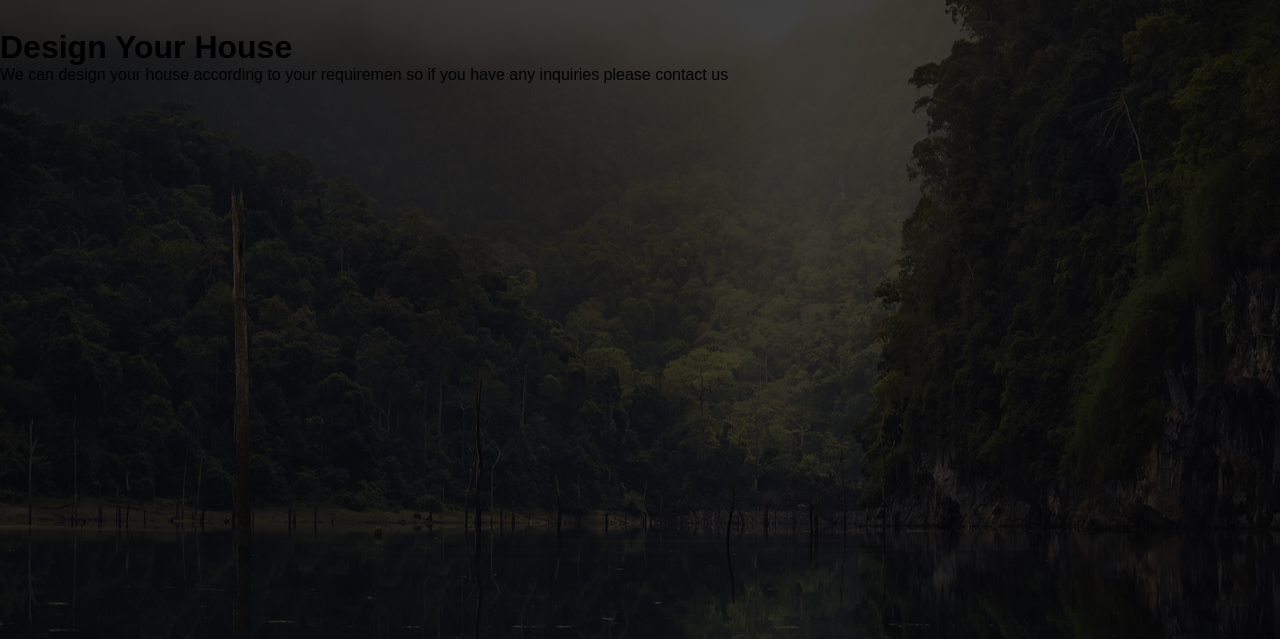
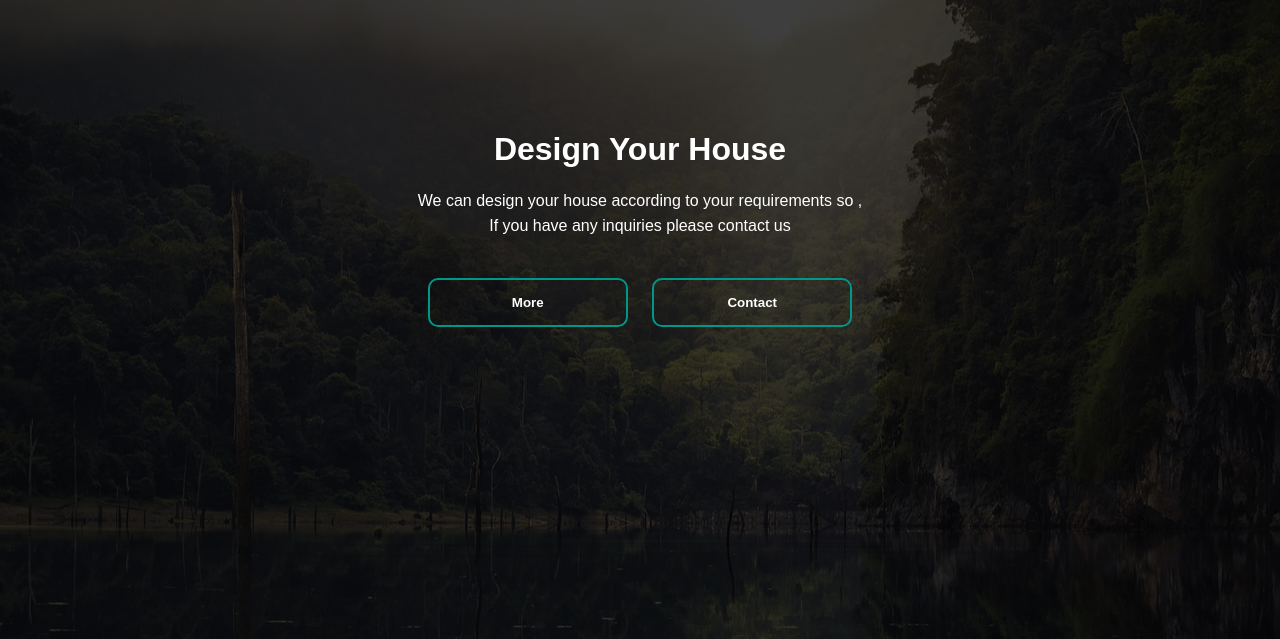
Before and after one commit to oshen4567/HtmlLandingPage, a plain HTML site: page index.html in a window 1280 px wide. Shown: the part 161-800 px from the top of the page. Drawn offline with Linux system fonts and the light colour scheme.

Commit message:
Finished

```diff
--- a/index.html
+++ b/index.html
@@ -19,10 +19,14 @@
             </ul>
         </div>
         <div class="content">
-            <h1>Design Your House</h1>
-            <p>We can design your house according to your requiremen
-                so if you have any inquiries please contact us
+            <h1 class="hello">Design Your House</h1>
+            <p>We can design your house according to your requirements
+                so , <br>If you have any inquiries please contact us
             </p>
+            <div>
+                <button type="button"> More</button>
+                <button type="button">Contact</button>
+            </div>
         </div>
     </div>
 </body>
--- a/styles.css
+++ b/styles.css
@@ -37,7 +37,7 @@
     text-transform: uppercase;
 }
 
-.navbar ul li ::after{
+.navbar ul li::after{
     content: '';
     height: 3px;
     width: 0;
@@ -50,3 +50,38 @@
 .navbar ul li:hover::after{
     width: 100%;
 }
+
+.content{
+    width: 100%;
+    position: absolute;
+    top: 50%;
+    transform: translateY(-50%);
+    text-align: center;
+    color: #fff;
+}
+.content p{
+    margin: 20px auto;
+    font-weight: 100;
+    line-height: 25px;
+}
+button{
+    width: 200px;
+    padding: 15px 0;
+    text-align: center;
+    margin: 20px 10px;
+    border-radius: 10px;
+    font-weight: bold;
+    border: 2px solid #009688;
+    background: transparent;
+    color: #fff;
+    cursor: pointer;
+    position: relative;
+    overflow: hidden;
+}
+
+button:hover span{
+    width: 100%;
+}
+button:hover{
+     border: none;
+}
```
